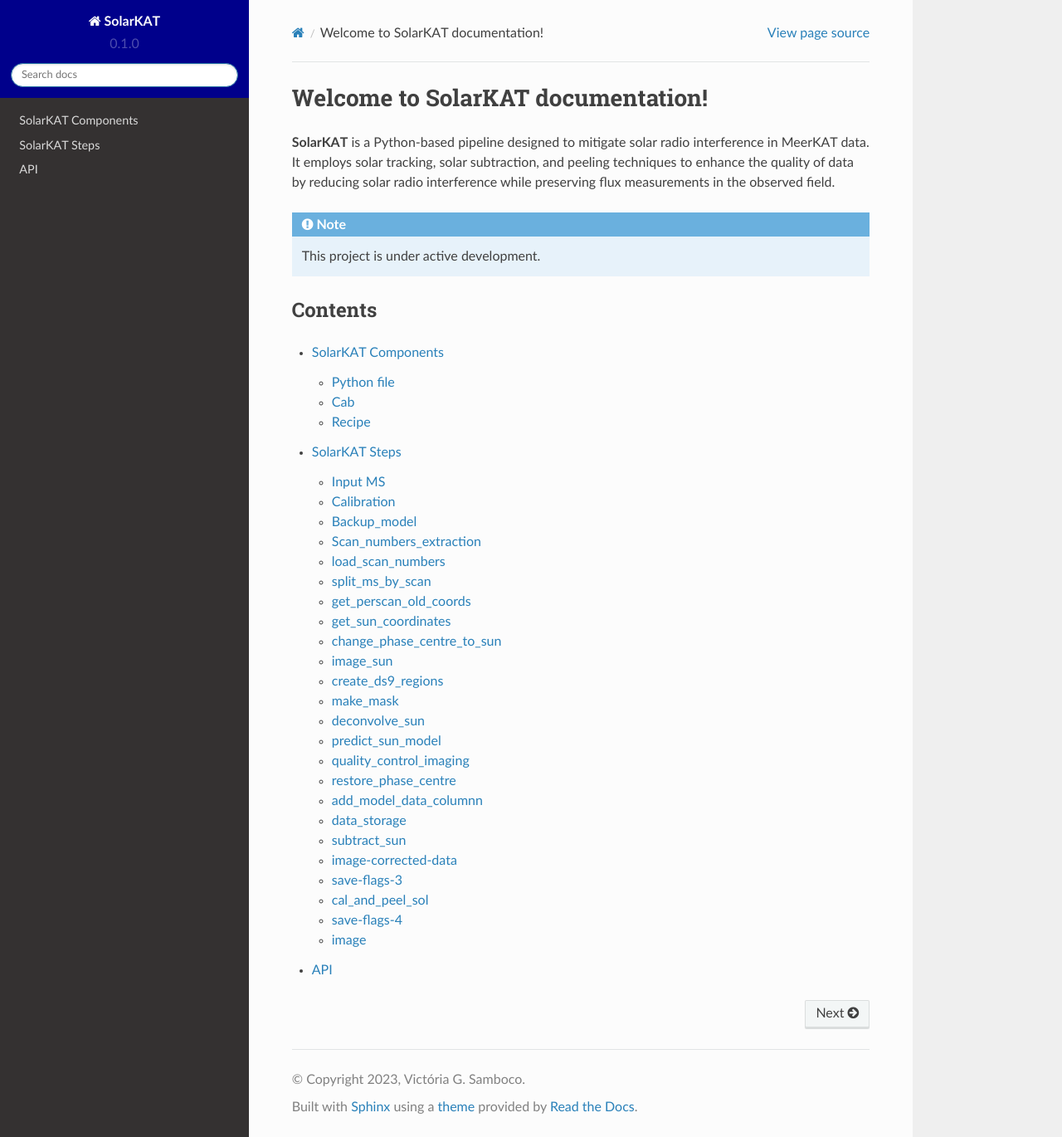
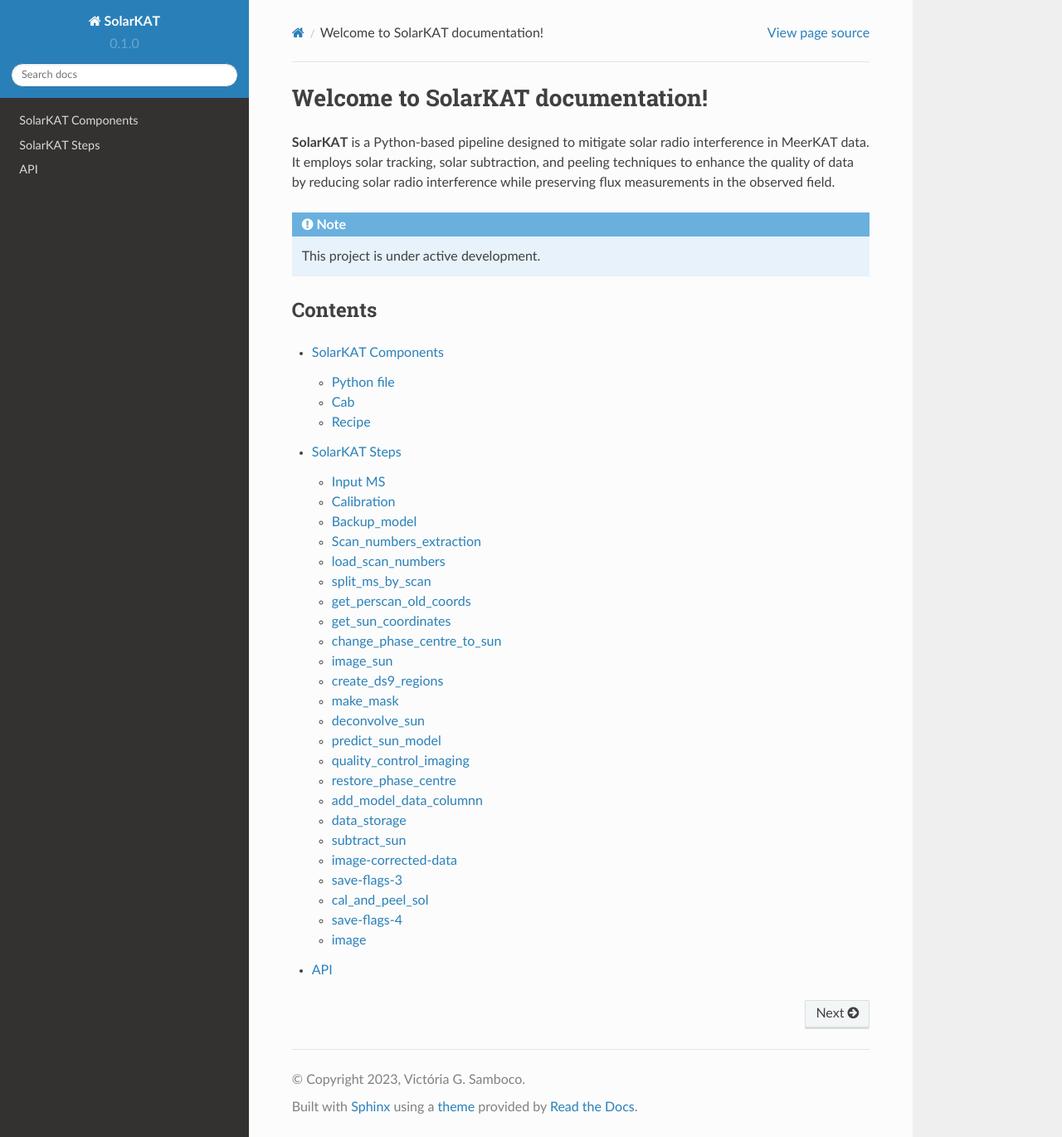
Before and after one commit to Victoria-Samboco/solarkat_docs, a Sphinx documentation site: the page built from docs/source/index.rst, in a window 1280 px wide and 1370 px high. Shown: the whole window at 83% size. Built offline with Sphinx 7.4.7 and the Read the Docs theme 2.0.0, drawn with Linux system fonts in a browser that asks for light colours; pages that are not in the unit, such as notebooks, are missing from menus.

Commit message:
Merge remote changes

```diff
--- a/docs/source/conf.py
+++ b/docs/source/conf.py
@@ -32,10 +32,10 @@
 html_theme = 'sphinx_rtd_theme'
 
 # Add this line to set the theme options
-html_theme_options = {
-   'style_nav_header_background': '#00008B ',  #dark blue
-   'logo_link': 'https://solarkat-docs.readthedocs.io/en/latest/#',
-}
+#html_theme_options = {
+#   'style_nav_header_background': '#00008B ',  #dark blue
+#   'logo_link': 'https://solarkat-docs.readthedocs.io/en/latest/#',
+#}
 
 # -- Options for EPUB output
 epub_show_urls = 'footnote'
```
